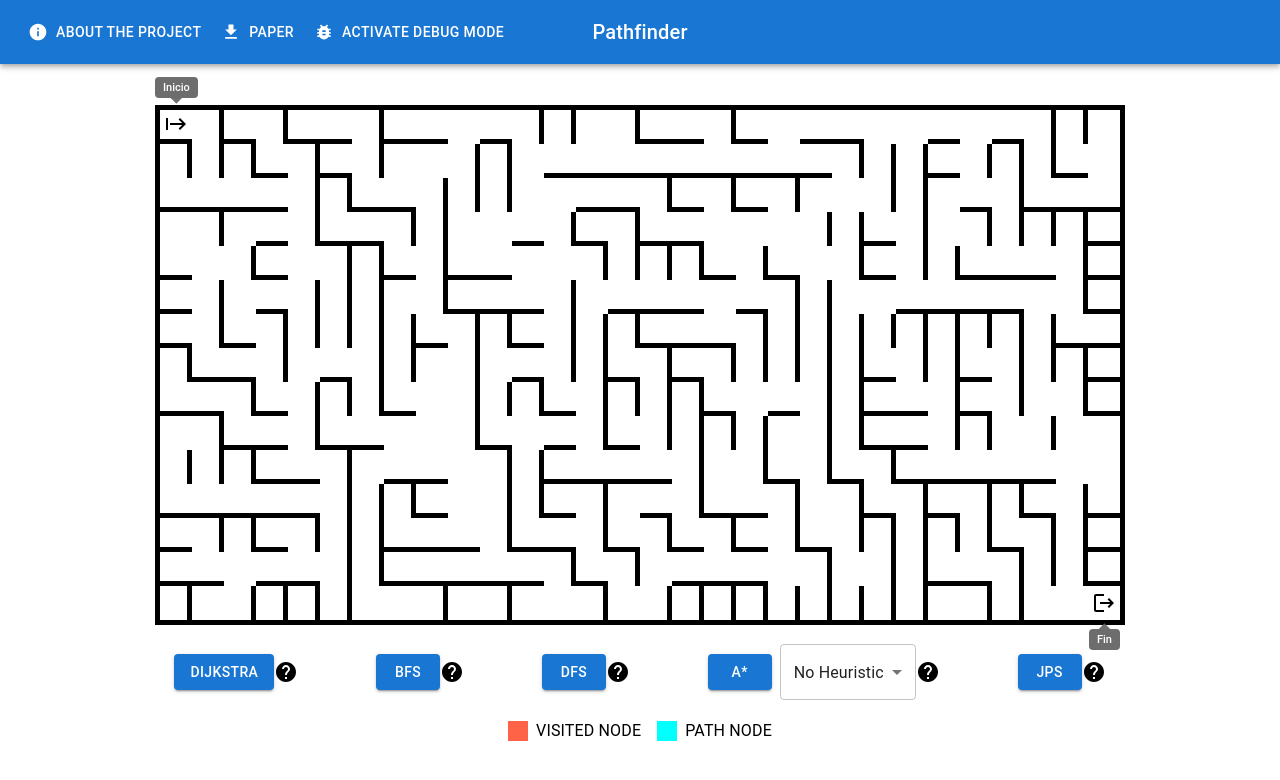
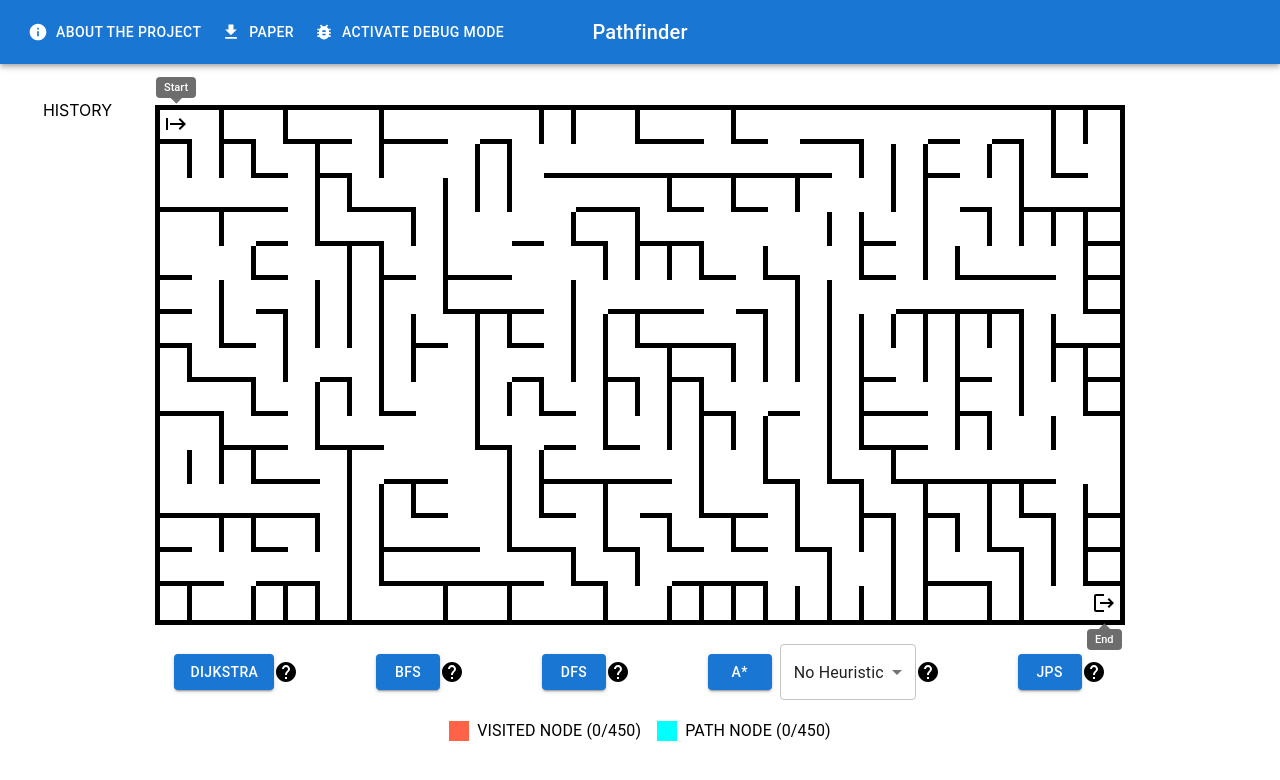
Before and after one commit to LaberintoPSG/PathFinder-ALGABO, a React (Create React App) app: page / in a window 1280 px wide. Shown: the top 780 px of the page. Built offline with nearby package versions, Linux system fonts and the light colour scheme; what @datastructures-js/priority-queue would draw is missing.

Commit message:
init logs

```diff
--- a/src/Algorithms/BFS.ts
+++ b/src/Algorithms/BFS.ts
@@ -35,7 +35,7 @@ interface BFSResult {
     d: { [key: string]: number };
 }
 
-export const BFS = (G: Graph, s: string): BFSResult => {
+export const BFS = (G: Graph, s: string, end: string): BFSResult => {
     const colors: { [key: string]: string } = {};
     const d: { [key: string]: number } = {};
     const pi: { [key: string]: string | null } = {};
@@ -57,6 +57,13 @@ export const BFS = (G: Graph, s: string): BFSResult => {
 
     while (!Q.isEmpty()) {
         const u = Q.remove()!;
+
+        if (u === end) {
+            return {
+                pi,
+                d
+            };
+        }
 
         for (const v of G.listAdj[u]) {
             if (colors[v] === "White") {
@@ -114,9 +121,9 @@ const dummyGraph: { [key: string]: string[] } = {
 
 const graph = new Graph();
 graph.listAdj = dummyGraph;
-console.log(BFS(graph, 's'));
+console.log(BFS(graph, 's', 'y'));
 
-const result = BFS(graph, 's');
+const result = BFS(graph, 's', 'y');
 const lastVertex = graph.getVertex()[graph.getVertex().length - 1];
 const path = findPathFromBFS(result, 's', lastVertex);
 console.log(path);
--- a/src/Context/debug-context.tsx
+++ b/src/Context/debug-context.tsx
@@ -1,8 +1,12 @@
 import React, { createContext, useState, useContext, ReactNode } from 'react';
 
 interface DebugContextType {
-    isDebugEnable: boolean;
-    setDebugEnable: (enabled: boolean) => void;
+    isDebugEnable: boolean,
+    setDebugEnable: (enabled: boolean) => void,
+    visitedNodeCounter: number,
+    setVisitedNodeCounter: (num: number) => void,
+    pathNodeCounter: number,
+    setPathNodeCounter: (num: number) => void
 }
 
 const DebugContext = createContext<DebugContextType | undefined>(undefined);
@@ -21,9 +25,18 @@ export const useDebug = (): DebugContextType => {
 
 export const DebugContextProvider: React.FC<DebugProviderProps> = ({ children }) => {
     const [isDebugEnable, setDebugEnable] = useState(false);
+    const [visitedNodeCounter, setVisitedNodeCounter] = useState<number>(0)
+    const [pathNodeCounter, setPathNodeCounter] = useState<number>(0)
 
     return (
-        <DebugContext.Provider value={{ isDebugEnable, setDebugEnable }}>
+        <DebugContext.Provider value={{
+            isDebugEnable,
+            setDebugEnable,
+            visitedNodeCounter,
+            setVisitedNodeCounter,
+            pathNodeCounter,
+            setPathNodeCounter
+            }}>
             {children}
         </DebugContext.Provider>
     );
--- /dev/null
+++ b/src/Context/history-logs-context.tsx
@@ -0,0 +1,43 @@
+import React, { createContext, useState, useContext, ReactNode } from 'react';
+
+interface HistoryLogsContextType {
+    historyAlgorithms: Array<HistoryAlgorithmLogs>,
+    setHistoryAlgorithms: (e: Array<HistoryAlgorithmLogs>) => void
+}
+
+const HistoryLogsContext = createContext<HistoryLogsContextType | undefined>(undefined);
+
+interface HistoryProviderProps {
+    children: ReactNode;
+}
+
+export const useHistory = (): HistoryLogsContextType => {
+    const context = useContext(HistoryLogsContext);
+    if (context === undefined) {
+        throw new Error('useHistory debe usarse dentro de un DebugProvider');
+    }
+    return context;
+};
+
+interface HistoryAlgorithmLogs {
+    algorithmName: string,
+    visitedNodes: number
+    pathNodes: number,
+    totalNodes: number,
+    heuristic?: string
+}
+
+export const HistoryLogsContextProvider: React.FC<HistoryProviderProps> = ({ children }) => {
+
+    const [historyAlgorithms, setHistoryAlgorithms] = useState<Array<HistoryAlgorithmLogs>>([])
+
+
+    return (
+        <HistoryLogsContext.Provider value={{
+            historyAlgorithms,
+            setHistoryAlgorithms
+            }}>
+            {children}
+        </HistoryLogsContext.Provider>
+    );
+};
--- /dev/null
+++ b/src/Modules/_shared/componentes/logs/debug-logs.tsx
@@ -0,0 +1,14 @@
+export const DebugLogs: React.FC = () => {
+
+    return(
+        <div style={{
+            height: '90%'
+        }}>
+            <>
+            DEBUG OUTPUT
+            </>
+            <>
+            </>
+        </div>
+    )
+}
--- /dev/null
+++ b/src/Modules/_shared/componentes/logs/histroy-logs.tsx
@@ -0,0 +1,30 @@
+import { Divider } from "@mui/material"
+import { useHistory } from "../../../../Context/history-logs-context"
+
+export const Logs: React.FC = () => {
+
+    const { historyAlgorithms } = useHistory()
+
+    return(
+        <div style={{
+            height: '90%'
+        }}>
+            <>
+            HISTORY
+            </>
+            {
+                historyAlgorithms.map(e => (
+                    <>
+                    <div>
+                        <span>
+                            {e.algorithmName}
+                        </span>
+                    </div>
+                    <Divider></Divider>
+                    </>
+
+                ))
+            }
+        </div>
+    )
+}
--- a/src/Modules/_shared/componentes/maze/maze-legend.tsx
+++ b/src/Modules/_shared/componentes/maze/maze-legend.tsx
@@ -1,8 +1,9 @@
 import React from 'react';
 import { Typography } from '@mui/material';
+import { useDebug } from '../../../../Context/debug-context';
 
 interface MazeLegendSquareProps {
-  color: string;
+  color: string
 }
 
 const MazeLegendSquare: React.FC<MazeLegendSquareProps> = ({ color }) => {
@@ -18,7 +19,14 @@ const MazeLegendSquare: React.FC<MazeLegendSquareProps> = ({ color }) => {
   );
 };
 
-export const MazeLegend = () => {
+interface MazeLegendProps {
+  totalNodes: number
+}
+
+export const MazeLegend: React.FC<MazeLegendProps> = ( {totalNodes} ) => {
+
+  const {pathNodeCounter, visitedNodeCounter} = useDebug()
+
   return (
     <div
       style={{
@@ -30,11 +38,11 @@ export const MazeLegend = () => {
     >
       <div style={{ display: 'flex', alignItems: 'center' }}>
         <MazeLegendSquare color="tomato" />
-        <Typography>VISITED NODE</Typography>
+        <Typography>VISITED NODE ({visitedNodeCounter}/{totalNodes})</Typography>
       </div>
       <div style={{ display: 'flex', alignItems: 'center' }}>
         <MazeLegendSquare color="aqua" />
-        <Typography>PATH NODE</Typography>
+        <Typography>PATH NODE ({pathNodeCounter}/{totalNodes})</Typography>
       </div>
     </div>
   );
--- a/src/Modules/_shared/componentes/maze/maze.tsx
+++ b/src/Modules/_shared/componentes/maze/maze.tsx
@@ -12,6 +12,8 @@ import { Astar, findPathFromAstar, visitedNodesAstar, WeightedGraph } from "../.
 import { HeuristicsCollection } from "../../../../Algorithms/Heuristics";
 import { AlgoritmOptions } from "./algorithm-options";
 import { MazeLegend } from "./maze-legend";
+import { useDebug } from "../../../../Context/debug-context";
+import { useHistory } from "../../../../Context/history-logs-context";
 
 interface MazeProps {
     Graph: {
@@ -27,6 +29,8 @@ export const Maze: React.FC<MazeProps> = ({ Graph }) => {
     const [visitedSquares, setVisitedSquares] = useState<Set<string>>(new Set());
     const {length, width} = Graph
     const [selectedHeuristicForAstar, setSelectedHeuristicForAstar] = useState<number>(1)
+    const {pathNodeCounter, setPathNodeCounter, setVisitedNodeCounter, visitedNodeCounter} = useDebug()
+    const { setHistoryAlgorithms, historyAlgorithms } = useHistory()
 
     const initializeMaze = () => {
         const sq = [];
@@ -38,9 +42,11 @@ export const Maze: React.FC<MazeProps> = ({ Graph }) => {
                 let style = {}
                 if (isVisited) {
                     style = { backgroundColor: 'tomato' };
+                    setVisitedNodeCounter(visitedNodeCounter + 1);
                 }
                 if (isColored) {
                     style = { backgroundColor: 'aqua' };
+                    setPathNodeCounter(pathNodeCounter + 1);
                 }
                 sq.push(<Square key={`${row}-${col}`}
                 wall={
@@ -86,7 +92,7 @@ export const Maze: React.FC<MazeProps> = ({ Graph }) => {
         setColoredSquares(new Set())
         setVisitedSquares(new Set())
         const graph = ConverterGraphWallNotationToAdjList(Graph)
-        const _bfs = BFS(graph,'0-0')
+        const _bfs = BFS(graph,'0-0', '14-29')
         const path = findPathFromBFS(_bfs,'0-0','14-29') //TODO:: REFACTOR
         const visitedNodes = visitedNodesBFS(_bfs)
 
@@ -167,10 +173,18 @@ export const Maze: React.FC<MazeProps> = ({ Graph }) => {
             return coordList.map(Number)
         }))
 
+        setHistoryAlgorithms([...historyAlgorithms, {
+            algorithmName: 'A*',
+            visitedNodes: 64,
+            pathNodes: 100,
+            totalNodes: 150,
+        }])
+
     }
 
     const executePathFinding = (algorithmToBeExecuted: AlgorithmType) => {
-
+        setVisitedNodeCounter(0);
+        setPathNodeCounter(0);
         const algorithms: {
             [K in AlgorithmType]: () => void;
         } = {
@@ -225,7 +239,7 @@ export const Maze: React.FC<MazeProps> = ({ Graph }) => {
                     selectedHeuristicForAstar={selectedHeuristicForAstar}
                     ></AlgoritmOptions>
                 </div>
-                <MazeLegend/>
+                <MazeLegend totalNodes={length * width}/>
             </div>
         </div>
 
--- a/src/Modules/_shared/componentes/maze/square.tsx
+++ b/src/Modules/_shared/componentes/maze/square.tsx
@@ -54,12 +54,12 @@ export const Square: React.FC<SquareProps> = ({ wall, isStart, isEnd, extraStyle
                     boxSizing: 'border-box',
                 }}>
                     {isStart && (
-                        <Tooltip title="Inicio" arrow open={true} placement="top">
+                        <Tooltip title="Start" arrow open={true} placement="top">
                             <StartIcon />
                         </Tooltip>
                     )}
                     {isEnd && (
-                        <Tooltip title="Fin" arrow open={true}>
+                        <Tooltip title="End" arrow open={true}>
                             <LogoutIcon />
                         </Tooltip>
                     )}
--- a/src/Modules/_shared/componentes/navbar.tsx
+++ b/src/Modules/_shared/componentes/navbar.tsx
@@ -2,6 +2,7 @@ import { AppBar, Box, Button, Toolbar, Typography } from "@mui/material";
 import BugReportIcon from '@mui/icons-material/BugReport';
 import InfoIcon from '@mui/icons-material/Info';
 import DownloadIcon from '@mui/icons-material/Download';
+import CompareIcon from '@mui/icons-material/Compare';
 import { useDebug } from "../../../Context/debug-context";
 
 export const Navbar = () => {
--- a/src/Modules/pages/landing.tsx
+++ b/src/Modules/pages/landing.tsx
@@ -1,10 +1,16 @@
+import { useDebug } from "../../Context/debug-context";
+import { HistoryLogsContextProvider } from "../../Context/history-logs-context";
 import { ExportedGraph } from "../../Graphs/DummyGraph";
 import { IWall } from "../../Interfaces/IWall";
+import { DebugLogs } from "../_shared/componentes/logs/debug-logs";
+import { Logs } from "../_shared/componentes/logs/histroy-logs";
 import { Maze } from "../_shared/componentes/maze/maze"
 import { Navbar } from "../_shared/componentes/navbar"
 import { generateRandomWalls } from "../_shared/utils";
 
 export const LandingPage = () => {
+
+    const { isDebugEnable } = useDebug()
 
     const length = 15
     const width = 30
@@ -23,26 +29,82 @@ export const LandingPage = () => {
 
     console.log(Graph)
 
+    // return (
+    //     <div style={{
+    //         height: '100vh'
+    //     }}>
+    //         <Navbar/>
+    //         <div style={{
+    //             display: 'flex',
+    //             justifyContent: 'center',
+    //             alignItems: 'center',
+    //             height: '90vh'
+    //         }}>
+    //             <Logs/>
+    //             <Maze
+    //                 Graph={ExportedGraph as {
+    //                     length: number;
+    //                     width: number;
+    //                     walls: IWall[];
+    //                 }}
+    //                 // Graph={Graph}
+    //             />
+    //             {isDebugEnable && (
+    //                 <DebugLogs/>
+    //             )}
+    //         </div>
+    //     </div>
+    // )
     return (
-        <div style={{
-            height: '100vh'
-        }}>
-            <Navbar/>
-            <div style={{
+        <div style={{ height: '100vh' }}>
+            <Navbar />
+                <HistoryLogsContextProvider>
+                <div
+                    style={{
+                        display: 'flex',
+                        height: '90vh',
+                    }}
+                >
+                    <div
+                        style={{
+                            flex: '1 1 15%',
                             display: 'flex',
                             justifyContent: 'center',
                             alignItems: 'center',
-                height: '90vh'
-            }}>
+                        }}
+                    >
+                            <Logs />
+                    </div>
+
+                    <div
+                        style={{
+                            flex: '1 1 70%',
+                            display: 'flex',
+                            justifyContent: 'center',
+                            alignItems: 'center',
+                        }}
+                    >
                         <Maze
                             Graph={ExportedGraph as {
                                 length: number;
                                 width: number;
                                 walls: IWall[];
                             }}
-                    // Graph={Graph}
                         />
                     </div>
+
+                    <div
+                        style={{
+                            flex: '1 1 15%',
+                            display: 'flex',
+                            justifyContent: 'center',
+                            alignItems: 'center',
+                        }}
+                    >
+                        {isDebugEnable && <DebugLogs />}
+                    </div>
+                </div>
+            </HistoryLogsContextProvider>
         </div>
     )
 }
```
Lines whose indentation alone changed are shown as unchanged.
